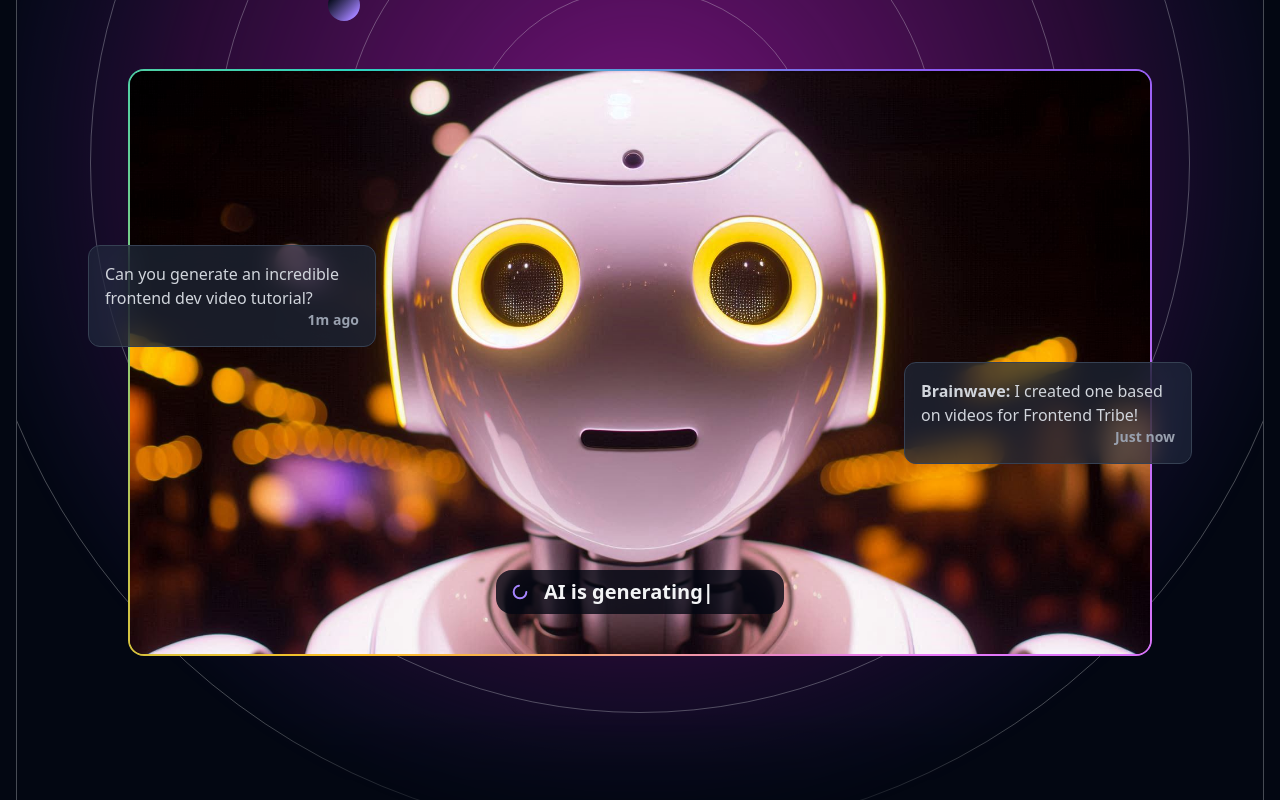
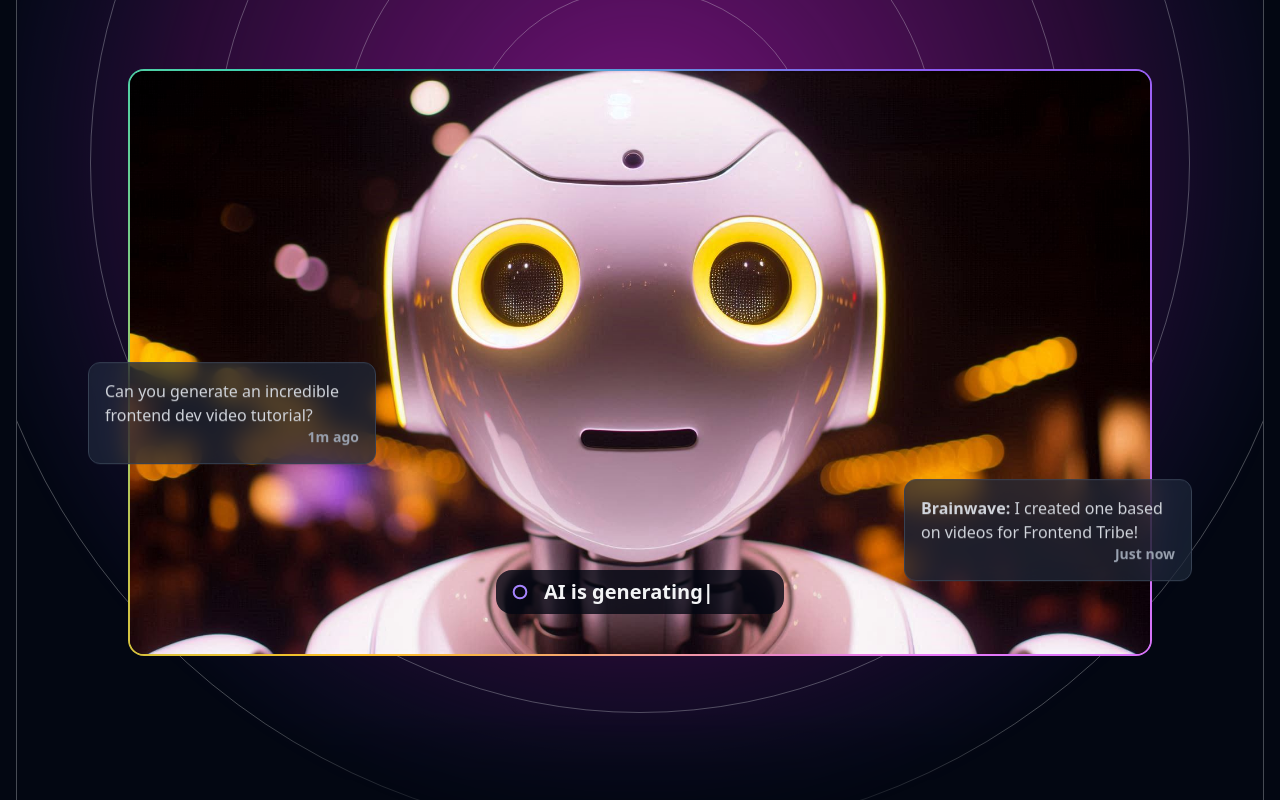
Before and after one commit to henrynicollasissicaba/futurist-ai-saas-landing-page, a Next.js app: page / in a window 1280 px wide. Shown: the part 602-1402 px from the top of the page. Built offline with nearby package versions, Linux system fonts and the light colour scheme.

Commit message:
add hero section animations

```diff
--- a/src/app/components/Loader.tsx
+++ /dev/null
@@ -1,14 +0,0 @@
-import * as React from "react";
-
-const Loader = (props: React.SVGProps<SVGSVGElement>) => {
-  return (
-    <svg xmlns="http://www.w3.org/2000/svg" width="1em" height="1em" viewBox="0 0 24 24" {...props}>
-    <g stroke="currentColor">
-    <circle cx={12} cy={12} r={9.5} fill="none" strokeLinecap="round" strokeWidth={3} strokeDasharray="42 150" strokeDashoffset={0}>
-    </circle>
-    </g>
-    </svg>
-  );
-};
-
-export default Loader;
--- /dev/null
+++ b/src/app/components/LoaderAnimated.tsx
@@ -0,0 +1,52 @@
+import * as React from "react";
+
+const LoaderAnimated = (props: React.SVGProps<SVGSVGElement>) => {
+  return (
+    <svg
+      xmlns="http://www.w3.org/2000/svg"
+      width="1em"
+      height="1em"
+      viewBox="0 0 24 24"
+      {...props}
+    >
+      <g stroke="currentColor">
+        <circle
+          cx={12}
+          cy={12}
+          r={9.5}
+          fill="none"
+          strokeLinecap="round"
+          strokeWidth={3}
+        >
+          <animate
+            attributeName="stroke-dasharray"
+            calcMode="spline"
+            dur="1.5s"
+            keySplines="0.42,0,0.58,1;0.42,0,0.58,1;0.42,0,0.58,1"
+            keyTimes="0;0.475;0.95;1"
+            repeatCount="indefinite"
+            values="0 150;42 150;42 150;42 150"
+          />
+          <animate
+            attributeName="stroke-dashoffset"
+            calcMode="spline"
+            dur="1.5s"
+            keySplines="0.42,0,0.58,1;0.42,0,0.58,1;0.42,0,0.58,1"
+            keyTimes="0;0.475;0.95;1"
+            repeatCount="indefinite"
+            values="0;-16;-59;-59"
+          />
+        </circle>
+        <animateTransform
+          attributeName="transform"
+          dur="2s"
+          repeatCount="indefinite"
+          type="rotate"
+          values="0 12 12;360 12 12"
+        />
+      </g>
+    </svg>
+  );
+};
+
+export default LoaderAnimated;
--- a/src/app/components/sections/Hero.tsx
+++ b/src/app/components/sections/Hero.tsx
@@ -1,16 +1,63 @@
+"use client"
+
 import robotImage from "@/assets/robot.jpg"
 import Image from "next/image"
 import Button from "../Button"
 import underlineImage from "@/assets/underline.svg"
-import Loader from "../Loader"
 import Orbit from "../Orbit"
 import Planet from "../Planet"
 import SectionBorder from "../SectionBorder"
 import SectionContent from "../SectionContent"
+import LoaderAnimated from "../LoaderAnimated"
+import { motion, useMotionValue, useScroll, useSpring, useTransform } from "framer-motion"
+import { useEffect, useRef, useState } from "react"
+
+const useMousePosition = () => {
+    const [innerWidth, setInnerWidth] = useState(1)
+    const [innerHeight, setInnerHeight] = useState(1)
+    const clientX = useMotionValue(0)
+    const clientY = useMotionValue(0)
+    const xProgress = useTransform(clientX, [0, innerWidth], [0, 1])
+    const yProgress = useTransform(clientY, [0, innerHeight], [0, 1])
+
+    useEffect(() => {
+        setInnerWidth(window.innerWidth)
+        setInnerHeight(window.innerHeight)
+
+        window.addEventListener("resize", () => {
+            setInnerWidth(window.innerWidth)
+            setInnerHeight(window.innerHeight)
+        })
+    }, [])
+
+    useEffect(() => {
+        window.addEventListener("mousemove", (e) => {
+            clientX.set(e.clientX)
+            clientY.set(e.clientY)
+        })
+    }, [])
+
+    return { xProgress, yProgress }
+}
 
 export default function Hero(){
+    const { xProgress, yProgress } = useMousePosition()
+    const sectionRef = useRef(null)
+
+    const { scrollYProgress } = useScroll({
+        target: sectionRef,
+        offset: ['end start', 'start end']
+    })
+
+    const springX = useSpring(xProgress)
+    const springY = useSpring(yProgress)
+
+    const transformedY = useTransform(scrollYProgress, [0, 1], [200, -200])
+    const translateX = useTransform(springX, [0, 1], ['-25%', '25%'])
+    const translateY = useTransform(springY, [0, 1], ['-25%', '25%'])
+
     return(
-        <section>
+        <section ref={sectionRef}>
             <div className="container">
                 <SectionBorder>
                     <SectionContent
@@ -66,7 +113,13 @@ export default function Hero(){
                             </Button>
                         </div>
                         <div className="relative isolate max-w-5xl mx-auto">
-                            <div className="absolute left-1/2 top-0">
+                            <motion.div
+                                className="absolute left-1/2 top-0"
+                                style={{
+                                    x: translateX,
+                                    y: translateY
+                                }}
+                            >
                                 <Planet
                                     size="lg"
                                     color="violet"
@@ -87,20 +140,30 @@ export default function Hero(){
                                     color="teal"
                                     className="translate-x-[490px] -translate-y-[340px] -rotate-135"
                                 />
-                            </div>
+                            </motion.div>
                             <div className="absolute top-[30%] left-0 z-10 -translate-x-10 hidden lg:block">
-                                <div className="bg-gray-800/70 backdrop-blur-md rounded-xl border border-gray-700 p-4 w-72">
+                                <motion.div
+                                    className="bg-gray-800/70 backdrop-blur-md rounded-xl border border-gray-700 p-4 w-72"
+                                    style={{
+                                        y: transformedY
+                                    }}
+                                >
                                     <div>Can you generate an incredible frontend dev video tutorial?</div>
                                     <div className="text-right text-gray-400 text-sm font-semibold">1m ago</div>
-                                </div>
+                                </motion.div>
                             </div>
                             <div className="absolute top-[50%] right-0 z-10 translate-x-10 hidden lg:block">
-                                <div className="bg-gray-800/70 backdrop-blur-md rounded-xl border border-gray-700 p-4 w-72">
+                                <motion.div
+                                    className="bg-gray-800/70 backdrop-blur-md rounded-xl border border-gray-700 p-4 w-72"
+                                    style={{
+                                        y: transformedY
+                                    }}
+                                >
                                     <div>
                                         <strong>Brainwave: </strong>I created one based on videos for Frontend Tribe!
                                     </div>
                                     <div className="text-right text-gray-400 text-sm font-semibold">Just now</div>
-                                </div>
+                                </motion.div>
                             </div>
                             <div className="mt-20 rounded-2xl overflow-hidden border-gradient relative flex">
                                 <Image
@@ -114,9 +177,9 @@ export default function Hero(){
                                     <div
                                         className="bg-gray-950/80 flex items-center w-[320px] max-w-full px-4 py-2 rounded-2xl gap-4"
                                     >
-                                        <Loader className="text-violet-400" />
-                                        <div className="font-semibold text-xl text-gray-100">
-                                            AI is generating<span>|</span>
+                                        <LoaderAnimated className="text-violet-400" />
+                                        <div className="font-semibold text-sm md:text-lg lg:text-xl text-gray-100">
+                                            AI is generating<span className="animate-cursor-blink">|</span>
                                         </div>
                                     </div>
                                 </div>
--- a/src/app/globals.css
+++ b/src/app/globals.css
@@ -1,7 +1,23 @@
 @import "tailwindcss";
 
-@theme static {
-  --color-color-border: --alpha(var(--color-gray-200) / 30%)
+@theme {
+  --color-color-border: --alpha(var(--color-gray-200) / 30%);
+
+  --animate-cursor-blink: cursor-blink 1s step-start infinite;
+
+  @keyframes cursor-blink {
+    0% {
+      opacity: 1;
+    }
+
+    50% {
+      opacity: 0;
+    }
+
+    100% {
+      opacity: 1;
+    }
+  }
 }
 
 @layer components {
```
Also changed, not shown: src/assets/loader-animated.svg (deleted).
